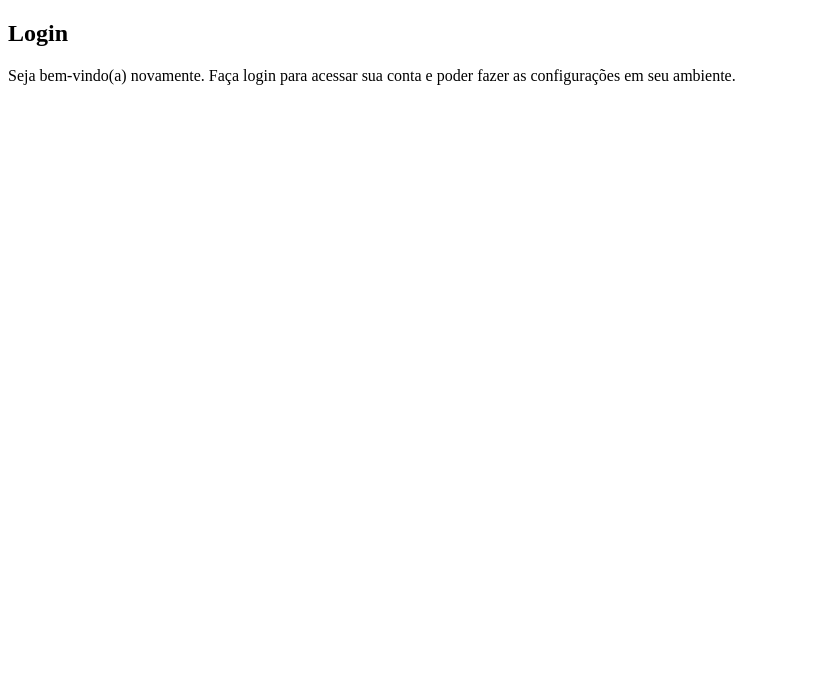
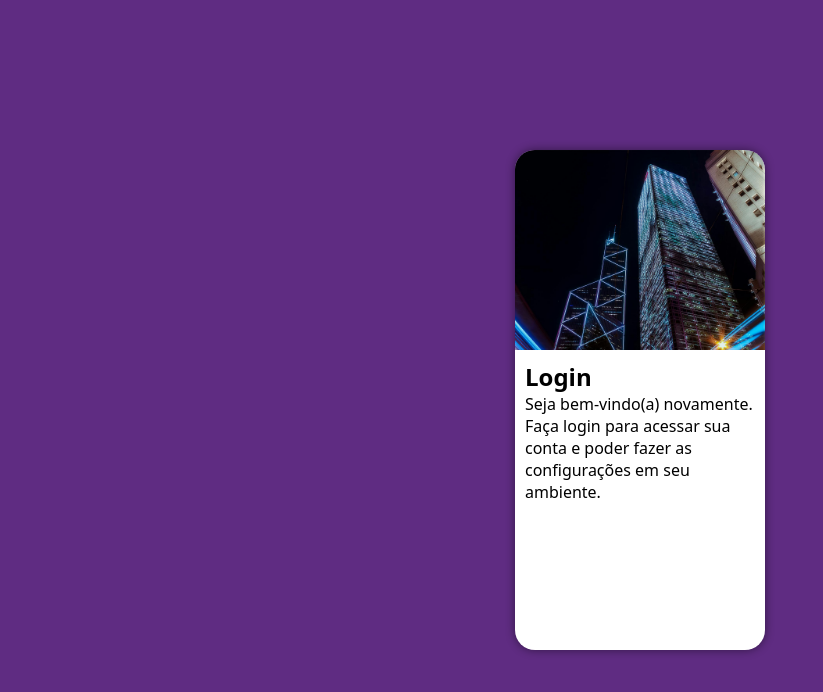
Before and after one commit to RodrigoSSK/projeto-login, a plain HTML site: page index.html in a window 1280 px wide. Shown: the whole page, without its empty margins (0-823 px from the left). Drawn offline with Linux system fonts and the light colour scheme.

Commit message:
atualizei a folha de estilo

```diff
--- a/estilos/style.css
+++ b/estilos/style.css
@@ -6,3 +6,48 @@
     Verde: #49a09d
     Lilás: #5f2c82
 */
+
+* {
+    font-family: system-ui, -apple-system, BlinkMacSystemFont, 'Segoe UI', Roboto, Oxygen, Ubuntu, Cantarell, 'Open Sans', 'Helvetica Neue', sans-serif;
+    padding: 0px;
+    margin: 0px;
+    box-sizing: border-box;/* borda irá fazer parte da conta de largura */
+}
+
+body, html {
+    background-color: #5f2c82;
+    height: 100vh;
+    width: 100vw;
+}
+
+main {
+    position: relative;
+    height: 100vh;
+    width: 100vw;
+}
+
+section#login {
+    position: absolute;
+    top: 50%;
+    left: 50%;
+    transform: translate(-50%, -50%);
+    overflow: hidden;
+
+    background-color: white;
+    width: 250px;
+    height: 500px;
+    border-radius: 20px;
+    box-shadow: 0px 0px 10px rgba(0, 0, 0, 0.473);
+}
+
+section#login > div#imagem {
+    display: block;
+    background: #5f2c82 url(../imagens/login-back.jpg) no-repeat;
+    background-size: cover;
+    height: 200px;
+}
+
+section#login > div#formulario {
+    display: block;
+    padding: 10px;
+}
--- a/index.html
+++ b/index.html
@@ -8,7 +8,7 @@
 </head>
 <body>
     <main>
-        <section id="Login">
+        <section id="login">
             <div id="imagem">
 
             </div>
```
